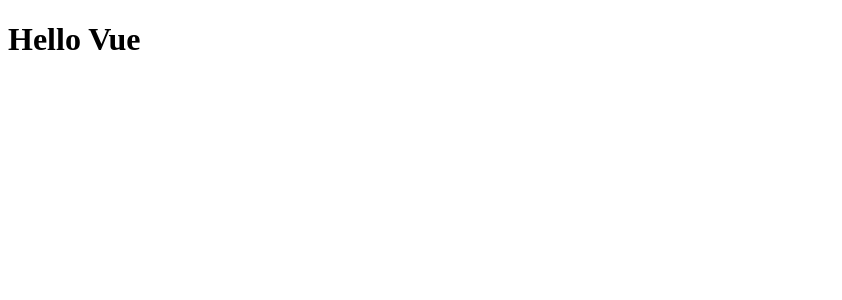
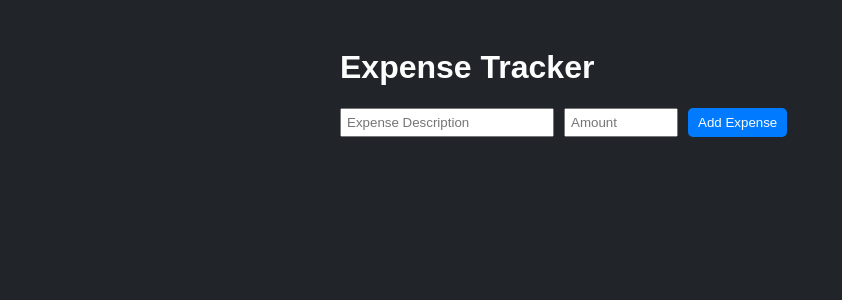
Before and after one commit to doraemonpup/vue-expense-tracker, a Vue app: page / in a window 1280 px wide. Shown: the top 300 px of the page, without its empty margins (0-842 px from the left). Built offline with nearby package versions, Linux system fonts and the light colour scheme.

Commit message:
added form

```diff
--- a/src/App.vue
+++ b/src/App.vue
@@ -1,7 +1,51 @@
 <script setup></script>
 
 <template>
-  <h1>Hello Vue</h1>
+  <div class="app-container">
+    <h1>Expense Tracker</h1>
+    <form>
+      <input type="text" placeholder="Expense Description" required />
+      <input type="number" placeholder="Amount" required />
+      <button type="submit">Add Expense</button>
+    </form>
+  </div>
 </template>
 
-<style scoped></style>
+<style scoped>
+.app-container {
+  padding: 20px;
+  max-width: 600px;
+  margin: 0 auto;
+}
+
+form {
+  display: flex;
+  gap: 10px;
+  margin-bottom: 20px;
+}
+
+input {
+  padding: 5px;
+}
+
+input:first-child {
+  width: 200px;
+}
+input:nth-child(2) {
+  width: 100px;
+}
+
+button {
+  padding: 5px 10px;
+  background-color: #007bff;
+  color: #fcfdfd;
+  border: none;
+  border-radius: 5px;
+  cursor: pointer;
+}
+
+button:hover {
+  color: #e5efef;
+  background-color: #0056b3;
+}
+</style>
--- a/src/assets/styles.css
+++ b/src/assets/styles.css
@@ -0,0 +1,11 @@
+/* * {
+  margin: 0;
+  padding: 0;
+  box-sizing: border-box;
+} */
+
+body {
+  font-family: Arial, sans-serif;
+  color: #fcfdfd;
+  background-color: #212529;
+}
```
